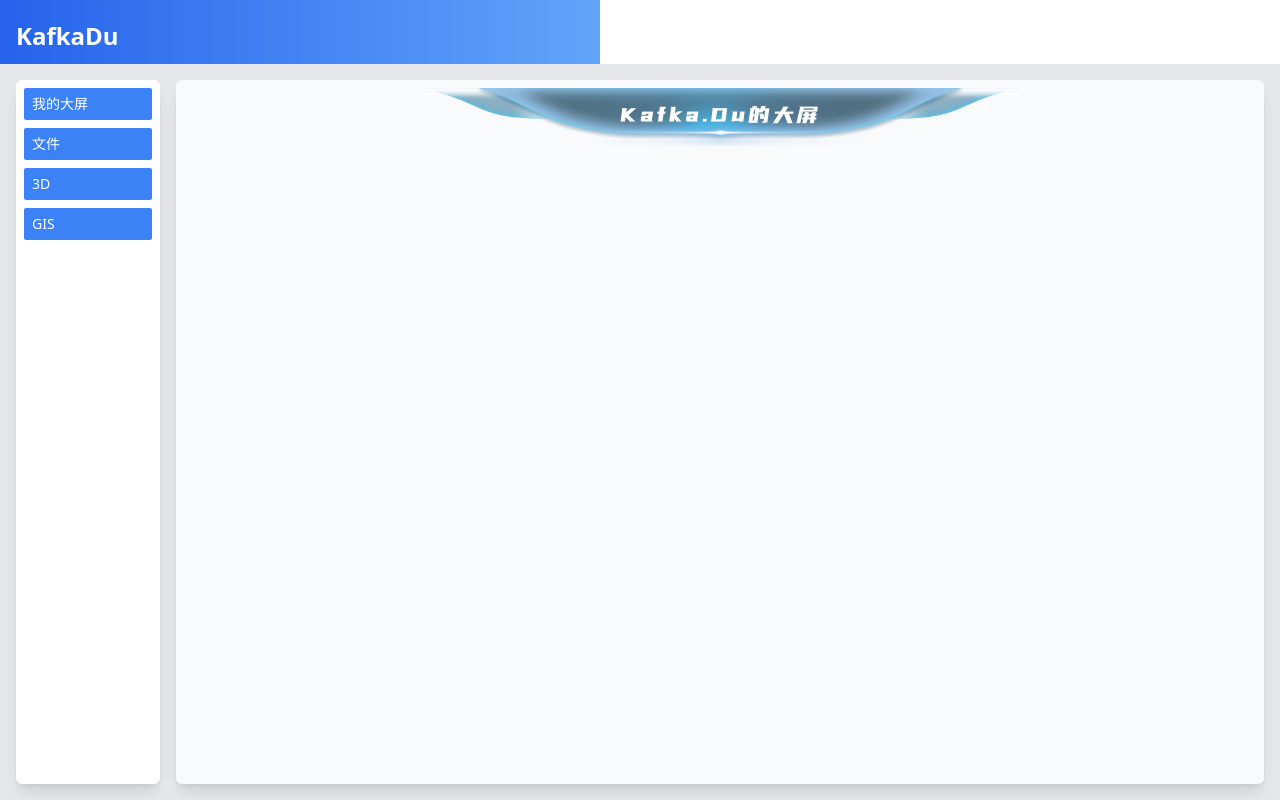
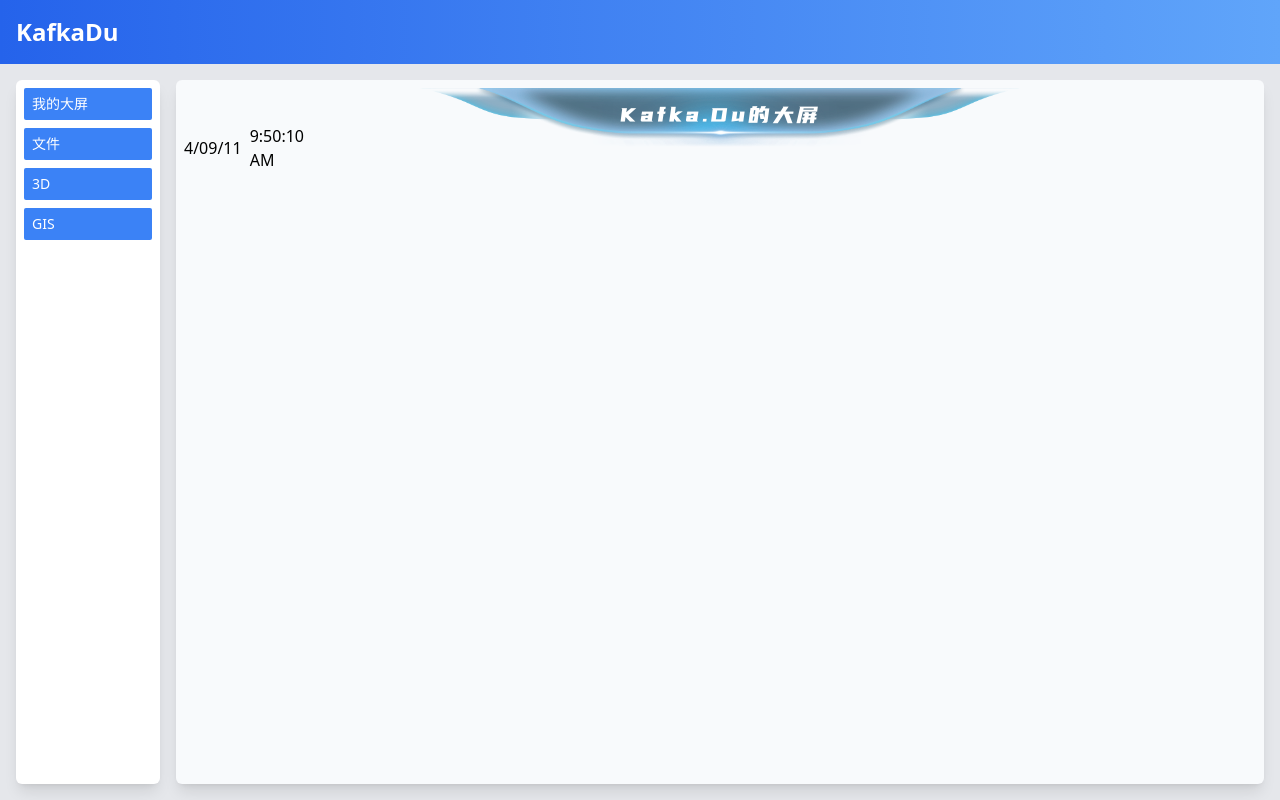
Before and after one commit to AkanaDu/file-storage, a Vue app: page /dashboard/center in a window 1280 px wide. Built offline with nearby package versions, Linux system fonts and the light colour scheme.

Commit message:
代码处理

```diff
--- a/package.json
+++ b/package.json
@@ -15,6 +15,7 @@
   "dependencies": {
     "@ant-design/icons-vue": "^7.0.1",
     "ant-design-vue": "4.x",
+    "moment": "^2.30.1",
     "pinia": "^2.1.7",
     "three": "^0.168.0",
     "vue": "^3.4.29",
--- a/src/components/Dashboard/Header.scss
+++ b/src/components/Dashboard/Header.scss
@@ -1,9 +1,9 @@
-header {
-  padding-top: 12 / 1080 * 100vh;
-  width: 900 / 1920 * 100vw;
-  height: 80 / 1080 * 100vh;
+.dashboard-header {
+  padding-top: calc(12 / 1080 * 100vh);
+  width: calc(900 / 1920 * 100vw);
+  height: calc(80 / 1080 * 100vh);
   background-image: url('@/assets/img/dashboard/header-login.png');
   background-size: 100% 100%;
   left: calc(50% - 450 / 1920 * 100vw);
-  font-size: 32 / 1080 * 100vh;
+  font-size: calc(32 / 1080 * 100vh);
 }
--- a/src/components/Dashboard/Header.tsx
+++ b/src/components/Dashboard/Header.tsx
@@ -1,8 +1,8 @@
 /*
  * @Author: KafkaDu banshee1115@163.com
  * @Date: 2024-10-28 15:51:39
- * @LastEditors: KafkaDu banshee1115@163.com
- * @LastEditTime: 2024-10-28 16:06:24
+ * @LastEditors: AkanaDu banshee1115@163.com
+ * @LastEditTime: 2024-11-13 15:08:19
  * @FilePath: \file-storage\src\components\Dashboard\Header.tsx
  * @Description: 这是默认设置,请设置`customMade`, 打开koroFileHeader查看配置 进行设置: https://github.com/OBKoro1/koro1FileHeader/wiki/%E9%85%8D%E7%BD%AE
  */
@@ -13,7 +13,7 @@ export default defineComponent({
   setup() {
     return () => (
       // <>
-      <header class="absolute top-0 z-50 flex justify-center items-start text-white font-YouShe tracking-widest">
+      <header class="dashboard-header absolute top-0 z-50 flex justify-center items-start text-white font-YouShe tracking-widest">
         Kafka.Du的大屏
       </header>
       // </>
--- a/src/components/Dashboard/Timer.scss
+++ b/src/components/Dashboard/Timer.scss
@@ -0,0 +1,4 @@
+.time {
+  width: 120px;
+  height: 120px;
+}
--- a/src/components/Dashboard/Timer.tsx
+++ b/src/components/Dashboard/Timer.tsx
@@ -1,8 +1,8 @@
 /*
  * @Author: KafkaDu banshee1115@163.com
  * @Date: 2024-10-28 16:08:09
- * @LastEditors: KafkaDu banshee1115@163.com
- * @LastEditTime: 2024-10-28 16:21:13
+ * @LastEditors: AkanaDu banshee1115@163.com
+ * @LastEditTime: 2024-11-13 15:49:53
  * @FilePath: \file-storage\src\components\Dashboard\Timer.tsx
  * @Description: 这是默认设置,请设置`customMade`, 打开koroFileHeader查看配置 进行设置: https://github.com/OBKoro1/koro1FileHeader/wiki/%E9%85%8D%E7%BD%AE
  */
@@ -32,8 +32,8 @@ export default defineComponent({
     }
     return () => (
       <div class="time absolute flex justify-end items-center space-x-2 z-50">
-        <div class="color-self">{{ date }}</div>
-        <div class="color-self">{{ time }}</div>
+        <div class="color-self text-base">{date.value}</div>
+        <div class="color-self text-base">{time.value}</div>
       </div>
     )
   }
--- a/src/views/DashboardCenter.vue
+++ b/src/views/DashboardCenter.vue
@@ -1,13 +1,21 @@
+<!--
+ * @Author: AkanaDu banshee1115@163.com
+ * @Date: 2024-11-13 11:47:30
+ * @LastEditors: AkanaDu banshee1115@163.com
+ * @LastEditTime: 2024-11-13 15:28:18
+ * @FilePath: /file-storage/src/views/DashboardCenter.vue
+ * @Description: 这是默认设置,请设置`customMade`, 打开koroFileHeader查看配置 进行设置: https://github.com/OBKoro1/koro1FileHeader/wiki/%E9%85%8D%E7%BD%AE
+-->
 <template>
   <div class="layouts w-full h-full overflow-hidden relative">
     <!-- 系统顶部 -->
     <DashboardHeader />
     <!-- 系统时间 -->
     <DashboardTimer />
-    <div class="time absolute flex justify-end items-center space-x-2 z-50">
+    <!-- <div class="time absolute flex justify-end items-center space-x-2 z-50">
       <div class="color-self">{{ date }}</div>
       <div class="color-self">{{ time }}</div>
-    </div>
+    </div> -->
     <!-- 天气 -->
     <!-- <div class="weather absolute flex justify-end items-center z-50"></div> -->
     <!-- 边框遮罩 -->
@@ -21,8 +29,8 @@ import { RouterView } from 'vue-router'
 import { ref, reactive } from 'vue'
 import DashboardHeader from '@/components/Dashboard/Header'
 import DashboardTimer from '@/components/Dashboard/Timer'
-const date = ref('')
-const time = ref('')
+// const date = ref('')
+// const time = ref('')
 </script>
 
 <style lang="scss" scoped>
```
Also changed, not shown: 1 other file (tests, documents, lock files or other folders).
